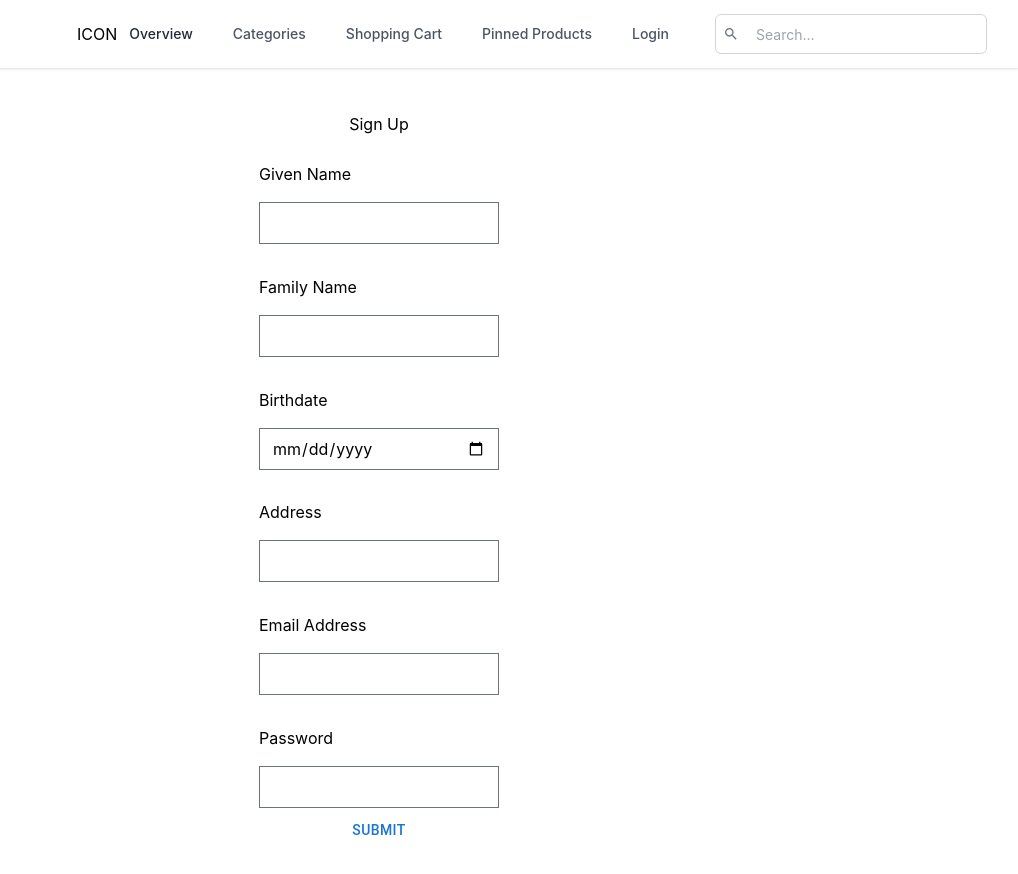
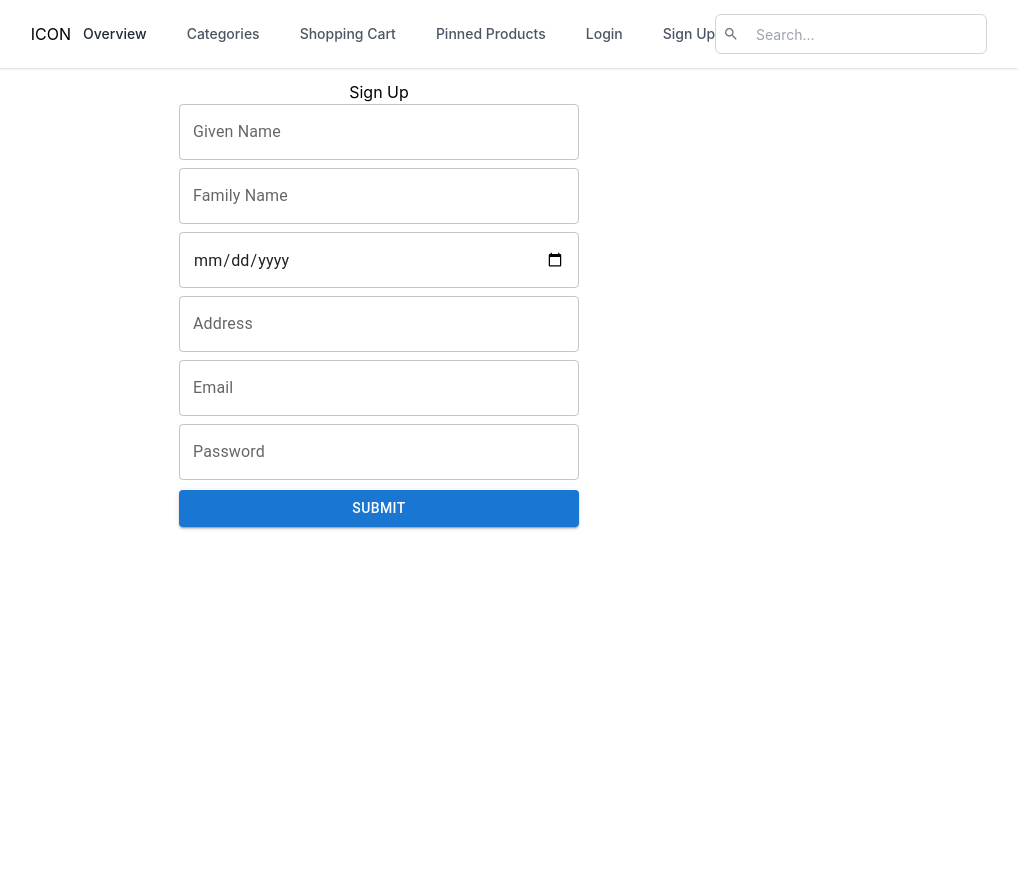
Before and after one commit to sopra-the-endboss/laser-chad-fullstack, a React (Create React App) app in the folder frontend/: page /signup in a window 1280 px wide. Shown: the top 874 px of the page, without its empty margins (261-1279 px from the left). After the commit the page ends 800 px from the top, so only its background shows below. Built offline with nearby package versions, Linux system fonts and the light colour scheme; no server answers; what amazon-cognito-identity-js, react-swipeable-views-utils would draw is missing.

Commit message:
Add Login Page & authSlice redux reducer for account state management.

```diff
--- a/frontend/src/App.js
+++ b/frontend/src/App.js
@@ -5,12 +5,16 @@ import Login from "./views/Login";
 import SignUp from "./views/SignUp";
 import Navigation from "./components/Navigation";
 import { useState } from "react";
+import { Provider } from "react-redux";
+import store from "./reducers/store";
+import Loggedin_temp from "./views/Loggedin_temp";
 
 function App() {
   const [data, setData] = useState([]);
   const [isSearchQuerySubmitted, searchQuerySubmitted] = useState(false);
 
   return (
+    <Provider store={store}>
       <div className="App">
         <BrowserRouter>
           <Navigation setData={setData} />
@@ -19,10 +23,12 @@ function App() {
               <Route path="/" element={<Home />} />
               <Route path="/login" element={<Login />} />
               <Route path="/signup" element={<SignUp />} />
+              <Route path="/logged_in" element={<Loggedin_temp />} />
             </Routes>
           </div>
         </BrowserRouter>
       </div>
+    </Provider>
   );
 }
 
--- a/frontend/src/components/Navigation.js
+++ b/frontend/src/components/Navigation.js
@@ -1,38 +1,75 @@
-import React, {useState} from 'react';
-import SearchIcon from '@mui/icons-material/Search';
-import AllProductsnameMock from "../data/AllProductsNameMock.json"
-const Navbar = ({setData, searchQuerySubmitted}) => {
+import React, { useState } from "react";
+import SearchIcon from "@mui/icons-material/Search";
+import AllProductsnameMock from "../data/AllProductsNameMock.json";
+const Navbar = ({ setData, searchQuerySubmitted }) => {
   const searchWithinProducts = (searchTerm) => {
     //TODO: insert search items in backend.
     // returned products will be set and content will be generated accordingly
-        const filtered = AllProductsnameMock.filter(product => product.product.search(searchTerm));
-        console.log("hello")
+    const filtered = AllProductsnameMock.filter((product) =>
+      product.product.search(searchTerm)
+    );
+    console.log("hello");
     console.log(filtered);
     setData(filtered);
     //searchQuerySubmitted(true);
-    }
+  };
 
   return (
     <nav className="bg-white shadow fixed top-0 left-0 w-full z-10">
       <div className="mx-auto max-w-7xl px-4 sm:px-6 lg:px-8 mt-4 mb-4">
         <div className="relative flex items-center justify-between h-16">
           <div className="flex-1 flex items-center justify-center sm:items-stretch sm:justify-start">
-                        <div className="flex-shrink-0 flex items-center">
-                            ICON
-                        </div>
+            <div className="flex-shrink-0 flex items-center">ICON</div>
             <div className="hidden sm:ml-6 sm:block">
               <div className="flex space-x-4">
-                                <a href="/" className="text-gray-800 px-3 py-2 rounded-md text-sm font-medium" aria-current="page">Overview</a>
-                                <a href="#" className="text-gray-600 hover:bg-gray-200 hover:text-gray-800 px-3 py-2 rounded-md text-sm font-medium">Categories</a>
-                                <a href="#" className="text-gray-600 hover:bg-gray-200 hover:text-gray-800 px-3 py-2 rounded-md text-sm font-medium">Shopping Cart</a>
-                                <a href="#" className="text-gray-600 hover:bg-gray-200 hover:text-gray-800 px-3 py-2 rounded-md text-sm font-medium">Pinned Products</a>
-                                <a href="/login" className="text-gray-600 hover:bg-gray-200 hover:text-gray-800 px-3 py-2 rounded-md text-sm font-medium">Login</a>
+                <a
+                  href="/"
+                  className="text-gray-800 px-3 py-2 rounded-md text-sm font-medium"
+                  aria-current="page"
+                >
+                  Overview
+                </a>
+                <a
+                  href="#"
+                  className="text-gray-600 hover:bg-gray-200 hover:text-gray-800 px-3 py-2 rounded-md text-sm font-medium"
+                >
+                  Categories
+                </a>
+                <a
+                  href="#"
+                  className="text-gray-600 hover:bg-gray-200 hover:text-gray-800 px-3 py-2 rounded-md text-sm font-medium"
+                >
+                  Shopping Cart
+                </a>
+                <a
+                  href="#"
+                  className="text-gray-600 hover:bg-gray-200 hover:text-gray-800 px-3 py-2 rounded-md text-sm font-medium"
+                >
+                  Pinned Products
+                </a>
+                <a
+                  href="/login"
+                  className="text-gray-600 hover:bg-gray-200 hover:text-gray-800 px-3 py-2 rounded-md text-sm font-medium"
+                >
+                  Login
+                </a>
+                <a
+                  href="/signup"
+                  className="text-gray-600 hover:bg-gray-200 hover:text-gray-800 px-3 py-2 rounded-md text-sm font-medium"
+                >
+                  Sign Up
+                </a>
               </div>
             </div>
           </div>
           <div className="absolute inset-y-0 right-0 flex items-center pr-2 sm:static sm:inset-auto sm:ml-6 sm:pr-0">
             <div className="ml-3 relative flex items-center">
-                            <input type="text" className="h-10 pl-10 pr-2 rounded-md text-sm border-gray-300" placeholder="Search..." onChange={(e) => searchWithinProducts(e.target.value) }/>
+              <input
+                type="text"
+                className="h-10 pl-10 pr-2 rounded-md text-sm border-gray-300"
+                placeholder="Search..."
+                onChange={(e) => searchWithinProducts(e.target.value)}
+              />
               <SearchIcon className="absolute left-3 h-5 w-5 text-gray-500 pl-2" />
             </div>
           </div>
--- a/frontend/src/reducers/slices/authSlice.js
+++ b/frontend/src/reducers/slices/authSlice.js
@@ -0,0 +1,18 @@
+import { createSlice } from "@reduxjs/toolkit";
+
+export const authSlice = createSlice({
+  name: "auth",
+  initialState: {
+    userData: { name: "", email: "" },
+  },
+  reducers: {
+    updateData: (state, action) => {
+      state.userData = action.payload;
+    },
+  },
+});
+
+// Action creators are generated for each case reducer function
+export const { updateData } = authSlice.actions;
+
+export default authSlice.reducer;
--- /dev/null
+++ b/frontend/src/views/Loggedin_temp.js
@@ -0,0 +1,40 @@
+import React, { useEffect } from "react";
+import { CognitoUserPool } from "amazon-cognito-identity-js";
+import { useSelector } from "react-redux";
+import { useNavigate } from "react-router-dom";
+
+const userPool = new CognitoUserPool({
+  UserPoolId: process.env.REACT_APP_USERPOOL_ID,
+  ClientId: process.env.REACT_APP_APPCLIENT_ID,
+});
+
+const Loggedin_temp = () => {
+  const navigate = useNavigate();
+  const userData = useSelector((state) => state.auth.userData);
+  console.log("userData", userData);
+  const signOut = () => {
+    const cognitoUser = userPool.getCurrentUser();
+
+    if (cognitoUser != null) {
+      cognitoUser.signOut();
+    }
+
+    navigate("/");
+  };
+
+  return (
+    <div className="Container">
+      <h1 className="Greeting">Hi {userData.name}!</h1>
+      <button
+        className="SignoutButton"
+        onClick={() => {
+          signOut();
+        }}
+      >
+        Logout
+      </button>
+    </div>
+  );
+};
+
+export default Loggedin_temp;
--- a/frontend/src/views/Login.js
+++ b/frontend/src/views/Login.js
@@ -1,61 +1,119 @@
 import React, { useState } from "react";
 import { TextField, Button } from "@mui/material";
+import {
+  CognitoUserPool,
+  CognitoUser,
+  AuthenticationDetails,
+} from "amazon-cognito-identity-js";
+import { useFormik } from "formik";
+import * as Yup from "yup";
+import { useNavigate } from "react-router-dom";
+import { useDispatch } from "react-redux";
+import { updateData } from "../reducers/slices/authSlice";
+
+import "./styles/Login.scss";
+
+const userPool = new CognitoUserPool({
+  UserPoolId: process.env.REACT_APP_USERPOOL_ID,
+  ClientId: process.env.REACT_APP_APPCLIENT_ID,
+});
 
 const Login = () => {
-  const [email, setEmail] = useState("");
-  const [password, setPassword] = useState("");
+  const navigate = useNavigate();
+  const dispatch = useDispatch();
 
-  const handleEmailChange = (e) => {
-    setEmail(e.target.value);
+  const handleSubmit = (values) => {
+    const cognitoUser = new CognitoUser({
+      Username: values.email,
+      Pool: userPool,
+    });
+
+    const authenticationDetails = new AuthenticationDetails({
+      Username: values.email,
+      Password: values.password,
+    });
+
+    cognitoUser.authenticateUser(authenticationDetails, {
+      onSuccess: (result) => {
+        cognitoUser.getUserAttributes(function (err, result) {
+          if (err) {
+            console.log("err", err);
+            return;
+          }
+          dispatch(
+            updateData({
+              name: result[2].Value,
+              email: values.email,
+            })
+          );
+          navigate("/logged_in");
+        });
+      },
+      onFailure: (err) => {
+        console.log("login failed", err);
+      },
+    });
   };
 
-  const handlePasswordChange = (e) => {
-    setPassword(e.target.value);
-  };
-
-  const handleSubmit = (e) => {
-    e.preventDefault();
-    // Add your login logic here
-  };
+  const formik = useFormik({
+    initialValues: {
+      email: "",
+      password: "",
+    },
+    validationSchema: Yup.object({
+      email: Yup.string().email("Invalid email address").required("Required"),
+      password: Yup.string().required("No password provided."),
+    }),
+    onSubmit: (values) => {
+      handleSubmit(values);
+    },
+  });
 
   return (
-    <form onSubmit={handleSubmit}>
-      <div
-        style={{
-          display: "flex",
-          flexDirection: "column",
-          alignItems: "center",
-        }}
-      >
+    <>
+      <div className="login__container">
+        <div className="login__form" onSubmit={formik.handleSubmit}>
+          <h1>Sign In</h1>
+
           <TextField
+            className="login__inputField"
+            name="email"
             label="Email"
             type="email"
-          value={email}
-          onChange={handleEmailChange}
-          fullWidth
-          margin="normal"
-          sx={{ width: 400 }}
+            onChange={formik.handleChange}
+            onBlur={formik.handleBlur}
+            value={formik.values.email}
           />
+          {formik.touched.email && formik.errors.email ? (
+            <div className="login__error">{formik.errors.email}</div>
+          ) : null}
+
           <TextField
+            className="login__inputField"
+            name="password"
             label="Password"
             type="password"
-          value={password}
-          onChange={handlePasswordChange}
-          fullWidth
-          margin="normal"
-          sx={{ width: 400 }}
+            onChange={formik.handleChange}
+            onBlur={formik.handleBlur}
+            value={formik.values.password}
           />
+          {formik.touched.password && formik.errors.password ? (
+            <div className="login__error">{formik.errors.password}</div>
+          ) : null}
+
           <Button
-          type="submit"
+            type="login"
             variant="contained"
             color="primary"
-          margin="normal"
-          sx={{ width: 400 }}
+            onClick={() => handleSubmit(formik.values)}
+            sx={{ width: 400, marginTop: "10px" }}
           >
-          Login
+            {" "}
+            Log in{" "}
           </Button>
         </div>
-    </form>
+      </div>
+    </>
   );
 };
 
--- a/frontend/src/views/SignUp.js
+++ b/frontend/src/views/SignUp.js
@@ -1,4 +1,4 @@
-import React, { useEffect } from "react";
+import React from "react";
 import {
   CognitoUserPool,
   CognitoUserAttribute,
@@ -7,13 +7,14 @@ import { useFormik } from "formik";
 import * as Yup from "yup";
 import { useNavigate } from "react-router-dom";
 import { TextField, Button } from "@mui/material";
+import { v4 as uuidv4 } from "uuid";
 
 // styling
 import "./styles/SignUp.scss";
 
 const userPool = new CognitoUserPool({
-  UserPoolId: process.env.BUYER_APP_USERPOOL_ID,
-  ClientId: process.env.BUYER_APP_APPCLIENT_ID,
+  UserPoolId: process.env.REACT_APP_USERPOOL_ID,
+  ClientId: process.env.REACT_APP_APPCLIENT_ID,
 });
 
 export const SignUp = () => {
@@ -22,6 +23,7 @@ export const SignUp = () => {
   const handleSubmit = (values) => {
     const email = values.email.trim();
     const password = values.password.trim();
+    const username = uuidv4();
     const attributeList = [
       new CognitoUserAttribute({
         Name: "email",
@@ -44,13 +46,13 @@ export const SignUp = () => {
         Value: values.address,
       }),
     ];
-    userPool.signUp(email, password, attributeList, null, (err, result) => {
+    userPool.signUp(username, password, attributeList, null, (err, result) => {
       if (err) {
         console.error(err);
         return;
       }
       console.log(result);
-      navigate("/");
+      navigate("/logged_in"); // Redirect to the logged in userpage needs to be replaced once logged in state is implemented
     });
   };
   const formik = useFormik({
@@ -90,12 +92,10 @@ export const SignUp = () => {
       <div className="signup__container">
         <div className="signup__form" onSubmit={formik.handleSubmit}>
           <h1>Sign Up</h1>
-          <div className="signup__fieldName" htmlFor="given_name">
-            Given Name
-          </div>
-          <input
+          <TextField
             className="signup__inputField"
             name="given_name"
+            label="Given Name"
             type="text"
             onChange={formik.handleChange}
             onBlur={formik.handleBlur}
@@ -105,12 +105,10 @@ export const SignUp = () => {
             <div className="signup__error">{formik.errors.given_name}</div>
           ) : null}
 
-          <div className="signup__fieldName" htmlFor="family_name">
-            Family Name
-          </div>
-          <input
+          <TextField
             className="signup__inputField"
             name="family_name"
+            label="Family Name"
             type="text"
             onChange={formik.handleChange}
             onBlur={formik.handleBlur}
@@ -120,10 +118,7 @@ export const SignUp = () => {
             <div className="signup__error">{formik.errors.family_name}</div>
           ) : null}
 
-          <div className="signup__fieldName" htmlFor="birthdate">
-            Birthdate
-          </div>
-          <input
+          <TextField
             className="signup__inputField"
             name="birthdate"
             type="date"
@@ -135,12 +130,10 @@ export const SignUp = () => {
             <div className="signup__error">{formik.errors.birthdate}</div>
           ) : null}
 
-          <div className="signup__fieldName" htmlFor="address">
-            Address
-          </div>
-          <input
+          <TextField
             className="signup__inputField"
             name="address"
+            label="Address"
             type="text"
             onChange={formik.handleChange}
             onBlur={formik.handleBlur}
@@ -150,12 +143,10 @@ export const SignUp = () => {
             <div className="signup__error">{formik.errors.address}</div>
           ) : null}
 
-          <div className="signup__fieldName" htmlFor="email">
-            Email Address
-          </div>
-          <input
+          <TextField
             className="signup__inputField"
             name="email"
+            label="Email"
             type="email"
             onChange={formik.handleChange}
             onBlur={formik.handleBlur}
@@ -165,12 +156,10 @@ export const SignUp = () => {
             <div className="signup__error">{formik.errors.email}</div>
           ) : null}
 
-          <div className="signup__fieldName" htmlFor="password">
-            Password
-          </div>
-          <input
+          <TextField
             className="signup__inputField"
             name="password"
+            label="Password"
             type="password"
             onChange={formik.handleChange}
             onBlur={formik.handleBlur}
@@ -195,7 +184,14 @@ export const SignUp = () => {
                     <div className="signup__error">{formik.errors.confirmPassword}</div>
                 ) : null} */}
 
-          <Button name="Hello" onClick={() => handleSubmit(formik.values)}>
+          <Button
+            type="submit"
+            variant="contained"
+            name="Submit"
+            color="primary"
+            onClick={() => handleSubmit(formik.values)}
+            sx={{ width: 400, marginTop: "10px" }}
+          >
             Submit
           </Button>
         </div>
--- a/frontend/src/views/styles/SignUp.scss
+++ b/frontend/src/views/styles/SignUp.scss
@@ -3,7 +3,6 @@
   flex-direction: column;
   align-items: center;
   justify-content: center;
-  height: 100vh;
 }
 
 .signup__form {
@@ -12,32 +11,18 @@
   align-items: center;
   justify-content: center;
 }
-.signup__fieldName {
-  align-self: flex-start;
-  margin-top: 20pt;
+
+.signup__inputField {
+  margin: 1rem 1rem 1.25rem;
+  width: 25rem;
 }
 
-.signup__inputField {
-  margin: 1rem 0 0.25rem;
-  width: 15rem;
+// Add margin between fields
+.signup__inputField + .signup__inputField {
+  margin-top: 0.5rem;
 }
 
 .signup__error {
   font-size: 12px;
   color: red;
 }
-
-.signup__submitButton {
-  background: white;
-  margin: 1.5rem;
-  padding: 0.5rem 1rem;
-  color: #2196f3;
-  border: 1px solid #2196f3;
-  border-radius: 10px;
-  font-weight: 700;
-
-  &:hover {
-    background: #2196f3;
-    color: white;
-  }
-}
```
Also changed, not shown: frontend/src/reducers/store.js (added, +8 -0 lines), frontend/src/store.js (deleted, +0 -26 lines), frontend/src/views/Home.js (+35 -12 lines), frontend/src/views/styles/Login.scss (+28 -0 lines). Lines whose indentation alone changed are shown as unchanged.
